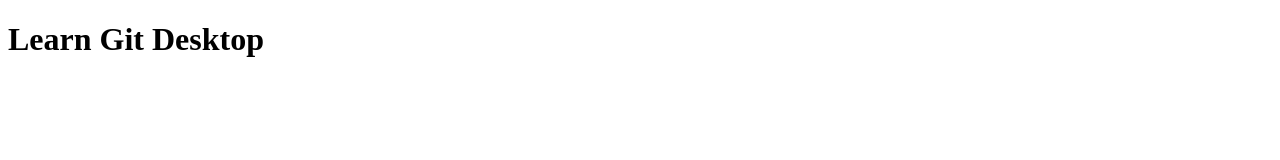
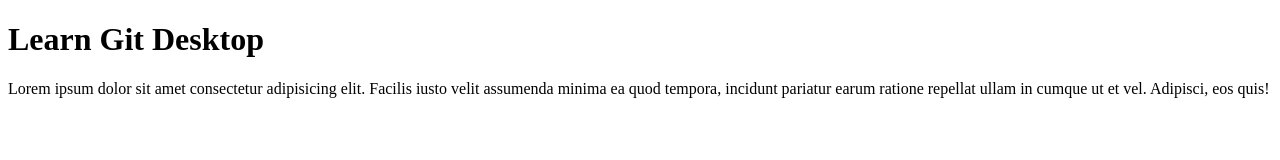
Before and after one commit to HushToDefault/test-git-desktop, a plain HTML site: page index.html in a window 1280 px wide. Drawn offline with Linux system fonts and the light colour scheme.

Commit message:
add some text

```diff
--- a/index.html
+++ b/index.html
@@ -7,6 +7,6 @@
 </head>
 <body>
     <h1>Learn Git Desktop</h1>
-
+    <p>Lorem ipsum dolor sit amet consectetur adipisicing elit. Facilis iusto velit assumenda minima ea quod tempora, incidunt pariatur earum ratione repellat ullam in cumque ut et vel. Adipisci, eos quis!</p>
 </body>
 </html>
```
